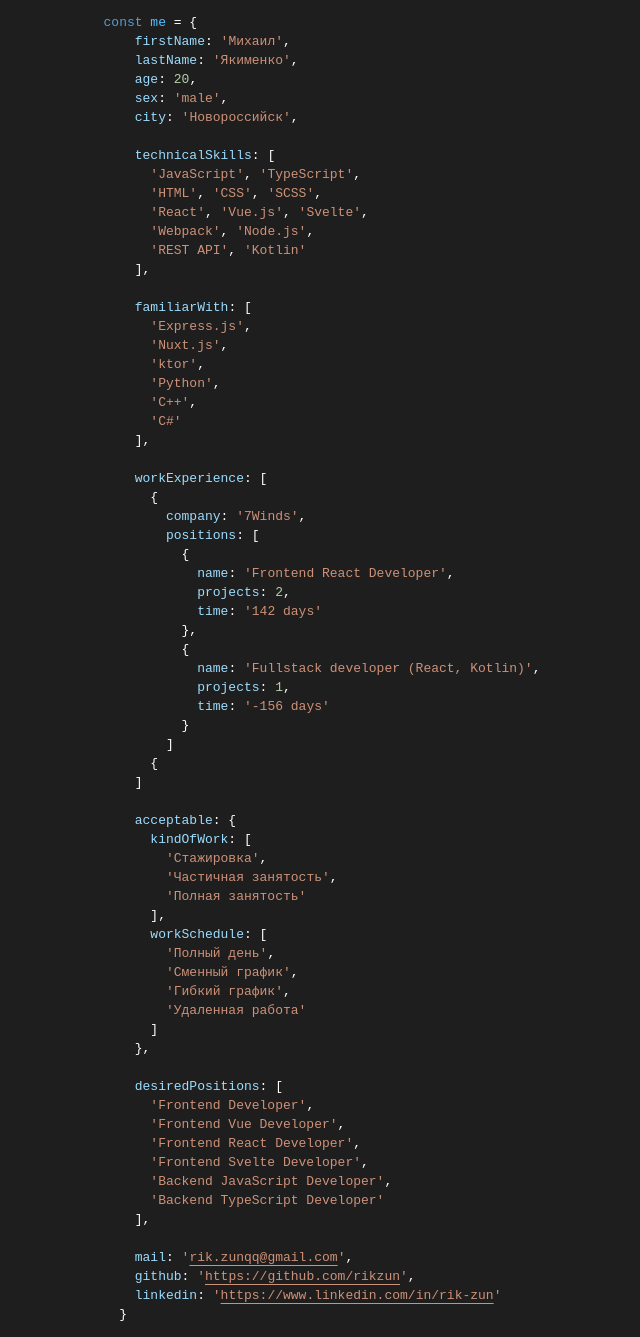
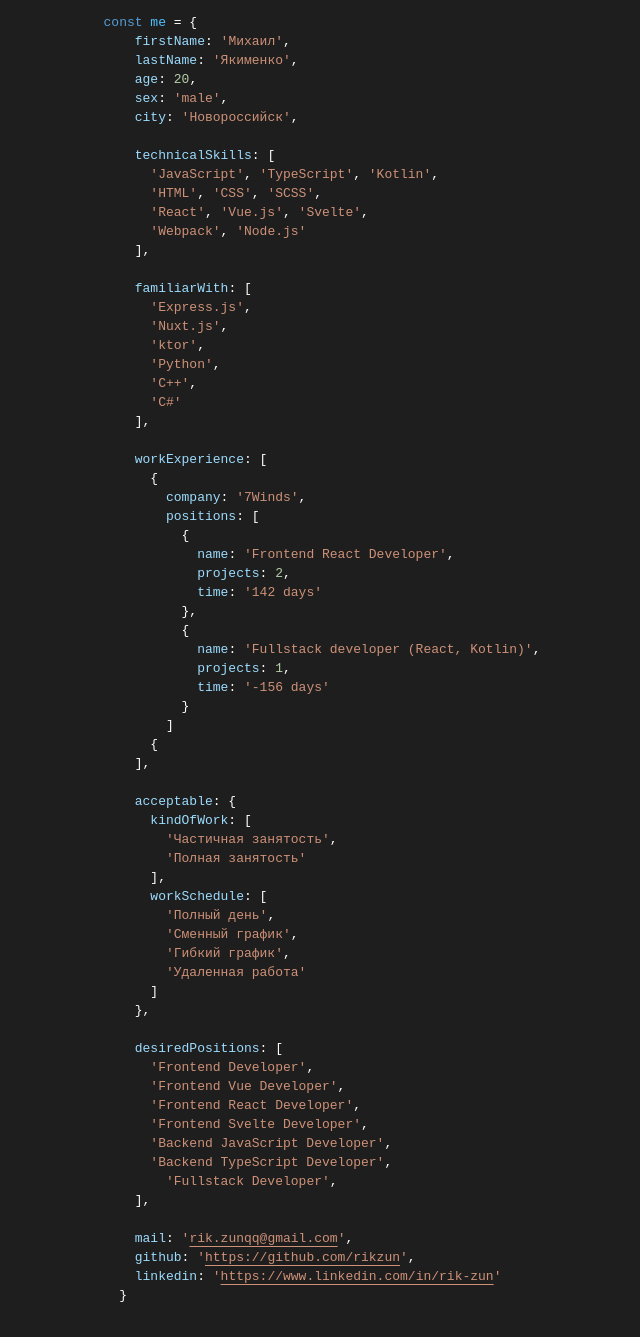
Before and after one commit to sladvs/rikzun.github.io, a Vue app: page / in a window 1280 px wide. Shown: the whole page, without its empty margins (318-958 px from the left). Built offline with nearby package versions, Linux system fonts and the light colour scheme.

Commit message:
Update App.vue

```diff
--- a/src/App.vue
+++ b/src/App.vue
@@ -7,11 +7,10 @@
     <span class="param">сity</span>: <span class="string">'Новороссийск'</span>,
 
     <span class="param">technicalSkills</span>: [
-      <span class="string">'JavaScript'</span>, <span class="string">'TypeScript'</span>,
+      <span class="string">'JavaScript'</span>, <span class="string">'TypeScript'</span>, <span class="string">'Kotlin'</span>,
       <span class="string">'HTML'</span>, <span class="string">'CSS'</span>, <span class="string">'SCSS'</span>,
       <span class="string">'React'</span>, <span class="string">'Vue.js'</span>, <span class="string">'Svelte'</span>,
-      <span class="string">'Webpack'</span>, <span class="string">'Node.js'</span>,
-      <span class="string">'REST API'</span>, <span class="string">'Kotlin'</span>
+      <span class="string">'Webpack'</span>, <span class="string">'Node.js'</span>
     ],
 
     <span class="param">familiarWith</span>: [
@@ -39,11 +38,10 @@
           }
         ]
       {
-    ]
+    ],
 
     <span class="param">acceptable</span>: {
       <span class="param">kindОfWork</span>: [
-        <span class="string">'Стажировка'</span>,
         <span class="string">'Частичная занятость'</span>,
         <span class="string">'Полная занятость'</span>
       ],
@@ -61,7 +59,8 @@
       <span class="string">'Frontend React Developer'</span>,
       <span class="string">'Frontend Svelte Developer'</span>,
       <span class="string">'Backend JavaScript Developer'</span>,
-      <span class="string">'Backend TypeScript Developer'</span>
+      <span class="string">'Backend TypeScript Developer'</span>,
+        <span class="string">'Fullstack Developer'</span>,
     ],
 
     <span class="param">mail</span>: <span class="string">'<a href="mailto:rik.zunqq@gmail.com">rik.zunqq@gmail.com</a>'</span>,
```
